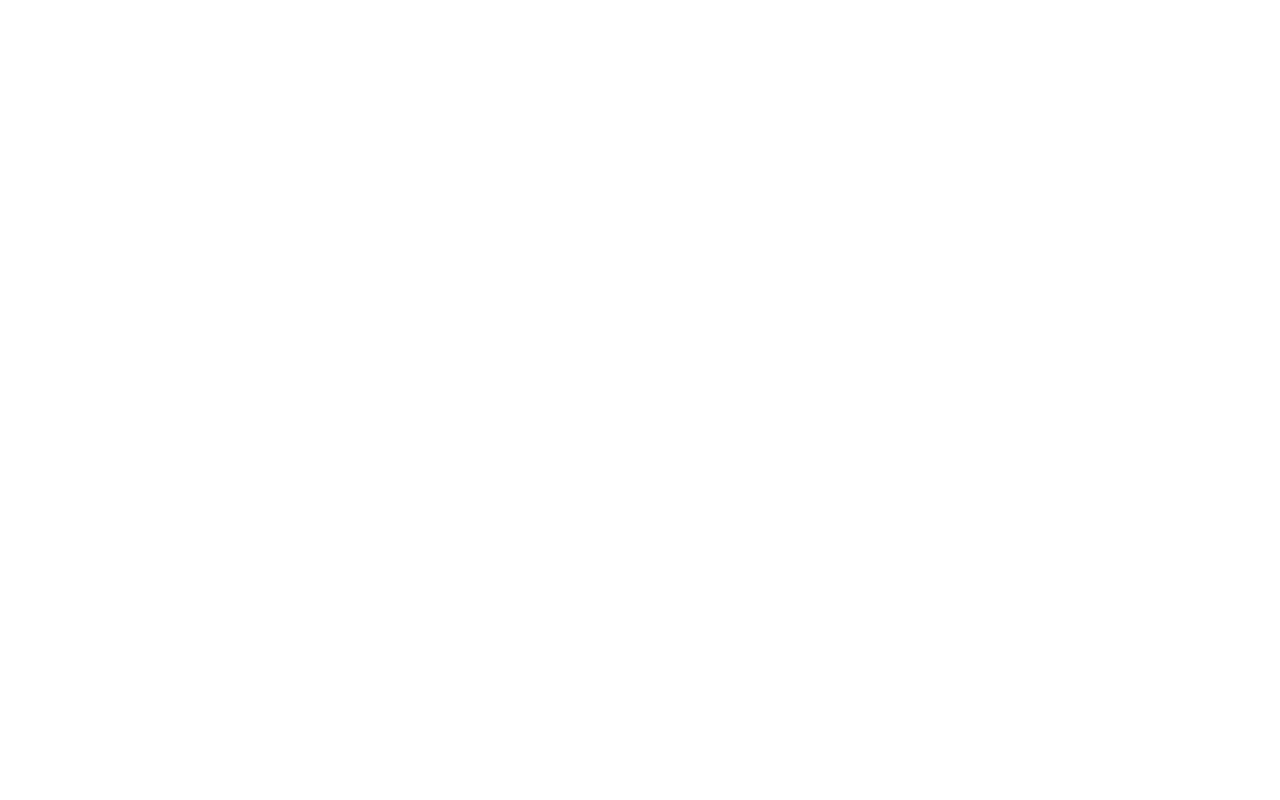
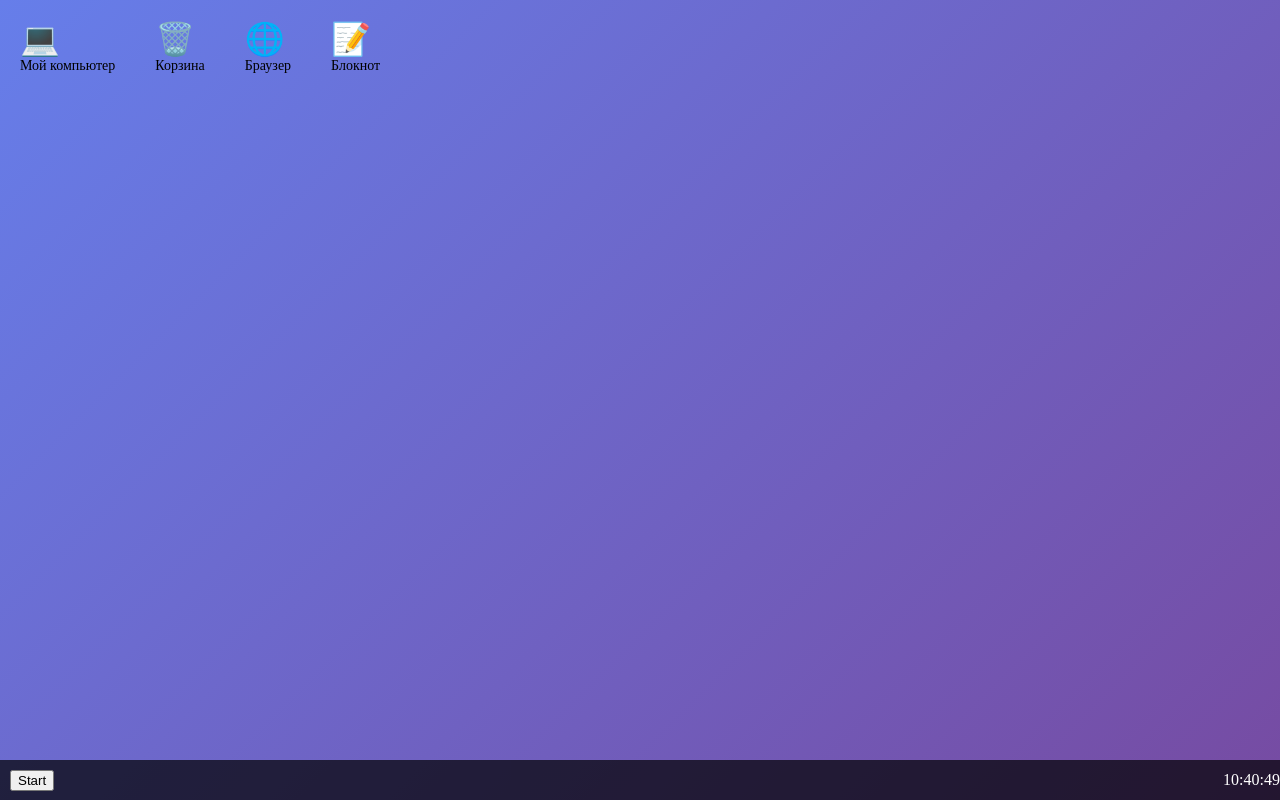
Before and after one commit to doc2288/web-os-emulator, a plain HTML site: page index.html in a window 1280 px wide. Drawn offline with Linux system fonts and the light colour scheme.

Commit message:
Загрузка основных файлов приложения web-os-emulator в репозиторий

```diff
--- a/index.html
+++ b/index.html
@@ -1 +1,20 @@
-<placeholder_html>
+<!DOCTYPE html>
+<html lang="uk">
+<head>
+  <meta charset="UTF-8">
+  <title>Web OS Emulator</title>
+  <link rel="stylesheet" href="style.css">
+</head>
+<body>
+  <div id="desktop">
+    <div id="taskbar">
+      <button id="start-btn">Start</button>
+      <span id="taskbar-apps"></span>
+      <span id="clock"></span>
+    </div>
+    <div id="desktop-icons"></div>
+    <div id="context-menu" class="hidden"></div>
+  </div>
+  <script src="main.js"></script>
+</body>
+</html>
--- a/main.js
+++ b/main.js
@@ -1 +1,33 @@
-// JS placeholder for OS emulator. Main application logic will be filled here after HTML/CSS structure is in place.
+const desktopIcons = [
+  { name: "Мой компьютер", icon: "💻", app: "explorer" },
+  { name: "Корзина", icon: "🗑️", app: "explorer" },
+  { name: "Браузер", icon: "🌐", app: "browser" },
+  { name: "Блокнот", icon: "📝", app: "notepad" }
+];
+
+window.onload = () => {
+  const clockEl = document.getElementById('clock');
+  function updateClock() {
+    const now = new Date();
+    clockEl.textContent = now.toLocaleTimeString('uk-UA', { hour: '2-digit', minute: '2-digit', second: '2-digit' });
+  }
+  setInterval(updateClock, 1000);
+  updateClock();
+
+  // Render desktop icons
+  const desktopIconsEl = document.getElementById('desktop-icons');
+  desktopIconsEl.innerHTML = '';
+  desktopIcons.forEach((icon, i) => {
+    const iconDiv = document.createElement('div');
+    iconDiv.className = 'desktop-icon';
+    iconDiv.draggable = true;
+    iconDiv.style.margin = '20px';
+    iconDiv.innerHTML = `<div style="font-size: 32px;">${icon.icon}</div><div style="font-size: 14px;">${icon.name}</div>`;
+    // Basic drag-and-drop
+    iconDiv.addEventListener('dragstart', e => {
+      e.dataTransfer.setData('text/plain', i);
+    });
+    desktopIconsEl.appendChild(iconDiv);
+  });
+};
+// More application logic and window management will be added soon.
--- a/style.css
+++ b/style.css
@@ -1 +1,45 @@
-/* This is a placeholder for CSS. Full styling will be added after HTML structure is implemented. */
+body {
+  margin: 0;
+  width: 100vw;
+  height: 100vh;
+  background: linear-gradient(135deg, #667eea 0%, #764ba2 100%);
+}
+#desktop {
+  position: fixed;
+  width: 100vw;
+  height: 100vh;
+}
+#taskbar {
+  position: fixed;
+  bottom: 0;
+  width: 100vw;
+  height: 40px;
+  background: rgba(0,0,0,0.7);
+  display: flex;
+  align-items: center;
+  justify-content: space-between;
+  color: #fff;
+  z-index: 999;
+}
+#start-btn {
+  margin-left: 10px;
+}
+#desktop-icons {
+  position: absolute;
+  top: 0; left: 0;
+  width: 100vw;
+  height: calc(100vh - 40px);
+  display: flex;
+  flex-wrap: wrap;
+}
+#context-menu {
+  position: absolute;
+  background: #222;
+  color: #fff;
+  border: 1px solid #444;
+  padding: 8px;
+  border-radius: 6px;
+  min-width: 120px;
+  z-index: 9999;
+  display: none;
+}
```
